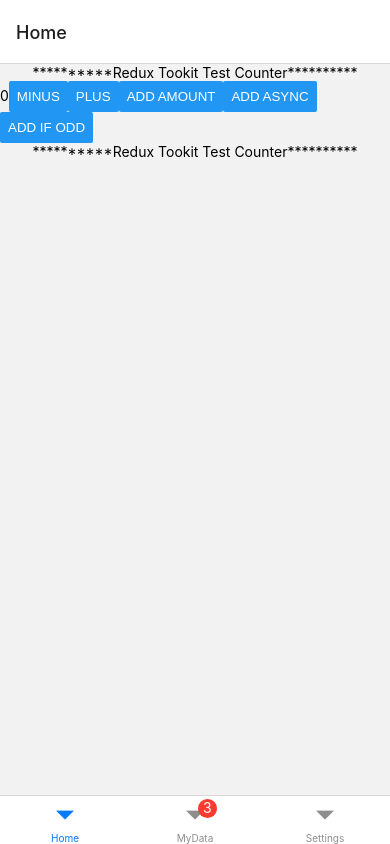
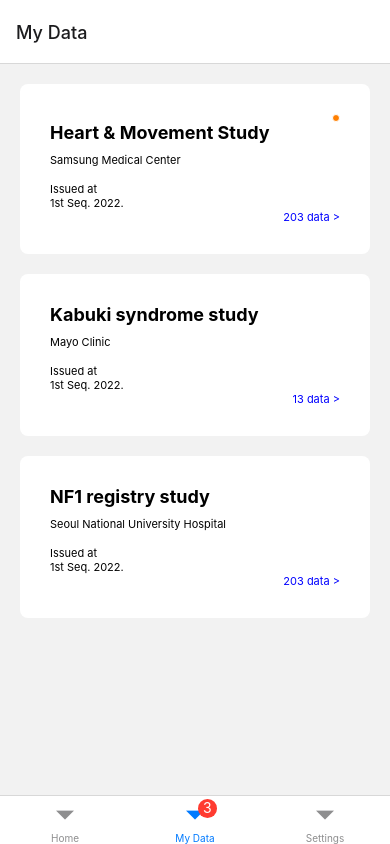
Before and after one commit to heartbit-io/heartbit-wallet-client, a React Native app: screen /MyDataStackNavigator in a window 390 px wide. Built offline with nearby package versions, Linux system fonts and the light colour scheme.

Commit message:
feat: my data list

```diff
--- a/package.json
+++ b/package.json
@@ -14,6 +14,8 @@
     "@react-navigation/native": "^6.1.2",
     "@react-navigation/native-stack": "^6.9.8",
     "@reduxjs/toolkit": "^1.9.1",
+    "@rneui/base": "^4.0.0-rc.7",
+    "@rneui/themed": "^4.0.0-rc.7",
     "axios": "^1.2.3",
     "bip32": "^3.1.0",
     "bip39": "^3.0.4",
@@ -30,6 +32,7 @@
     "react-native-safe-area-context": "^4.5.0",
     "react-native-screens": "^3.19.0",
     "react-native-splash-screen": "^3.3.0",
+    "react-native-vector-icons": "^9.2.0",
     "react-redux": "^8.0.5",
     "scrypt-js": "^3.0.1",
     "stream": "^0.0.2",
--- a/src/RootApp.tsx
+++ b/src/RootApp.tsx
@@ -1,8 +1,8 @@
 import React from 'react';
-import RootNavigator from './navigators/RootNavigator';
+import TabNavigator from './navigators/TabNavigator';
 
 function RootApp(): JSX.Element {
-  return <RootNavigator />;
+  return <TabNavigator />;
 }
 
 export default RootApp;
--- /dev/null
+++ b/src/apis/myDataAPI.ts
@@ -0,0 +1,104 @@
+import {DATAProps} from '../utils/types';
+
+export function fatchMyDataList() {
+  // TODO(hyunsub): mok data for UI, need to connect api
+  const DATA: DATAProps[] = [
+    {
+      key: 'key1',
+      // 1 depth data
+      id: 'xxxxxxxx-xxxxxx-xxxxxx-xx-xxxxxxxxxxxxx1',
+      title: 'Heart & Movement Study',
+      logoUrl: '',
+      issuer: 'Samsung Medical Center',
+      issuedAt: '1st Seq. 2022.',
+      dataCnt: 203,
+      isNew: true,
+      // 2 depth summary
+      type: 'Clinical study',
+      PI: 'Daniel Lee',
+      startDate: '21. Jan. 2020.',
+      endDate: '23. May. 2022',
+      jurisdiction: 'South Korea',
+      CompatibleSystem: 'Raredata',
+      // 2 depth issued data
+      demographics: {
+        birthDate: '28. April. 1987.',
+        race: 'Asian, Korean',
+        occupation: 'Computer programmer',
+        education: "Master's Degree",
+        maritalStatus: 'None',
+        employmentStatus: 'Self-employed',
+        height: 179,
+        weight: 78,
+      },
+      isFamilyHistory: true,
+      familyHistoryDiagnosis: 'Mather, Siblings',
+      NF1Mutation: 'Positive',
+    },
+    {
+      key: 'key2',
+      // 1 depth data
+      id: 'xxxxxxxx-xxxxxx-xxxxxx-xx-xxxxxxxxxxxxx2',
+      title: 'Kabuki syndrome study',
+      logoUrl: '',
+      issuer: 'Mayo Clinic',
+      issuedAt: '1st Seq. 2022.',
+      dataCnt: 13,
+      isNew: false,
+      // 2 depth summary
+      type: 'Clinical study',
+      PI: 'Daniel Lee',
+      startDate: '21. Jan. 2020.',
+      endDate: '23. May. 2022',
+      jurisdiction: 'South Korea',
+      CompatibleSystem: 'Raredata',
+      // 2 depth issued data
+      demographics: {
+        birthDate: '28. April. 1987.',
+        race: 'Asian, Korean',
+        occupation: 'Computer programmer',
+        education: "Master's Degree",
+        maritalStatus: 'None',
+        employmentStatus: 'Self-employed',
+        height: 179,
+        weight: 78,
+      },
+      isFamilyHistory: true,
+      familyHistoryDiagnosis: 'Mather, Siblings',
+      NF1Mutation: 'Positive',
+    },
+    {
+      key: 'key3',
+      id: 'xxxxxxxx-xxxxxx-xxxxxx-xx-xxxxxxxxxxxxx3',
+      title: 'NF1 registry study',
+      logoUrl: '',
+      issuer: 'Seoul National University Hospital',
+      issuedAt: '1st Seq. 2022.',
+      dataCnt: 203,
+      isNew: false,
+      // 2 depth summary
+      type: 'Clinical study',
+      PI: 'Daniel Lee',
+      startDate: '21. Jan. 2020.',
+      endDate: '23. May. 2022',
+      jurisdiction: 'South Korea',
+      CompatibleSystem: 'Raredata',
+      // 2 depth issued data
+      demographics: {
+        birthDate: '28. April. 1987.',
+        race: 'Asian, Korean',
+        occupation: 'Computer programmer',
+        education: "Master's Degree",
+        maritalStatus: 'None',
+        employmentStatus: 'Self-employed',
+        height: 179,
+        weight: 78,
+      },
+      isFamilyHistory: true,
+      familyHistoryDiagnosis: 'Mather, Siblings',
+      NF1Mutation: 'Positive',
+    },
+  ];
+
+  return DATA;
+}
--- /dev/null
+++ b/src/navigators/MyDataStackNavigator.tsx
@@ -0,0 +1,28 @@
+import MyData from '../screens/myData/MyData';
+import MyDataDetail from '../screens/myData/MyDataDetail';
+import React from 'react';
+import {createNativeStackNavigator} from '@react-navigation/native-stack';
+
+const Stack = createNativeStackNavigator();
+
+function MyDataStackNavigator(): JSX.Element {
+  return (
+    <Stack.Navigator
+      screenOptions={() => ({
+        headerShown: false,
+      })}>
+      <Stack.Screen
+        name="MyData"
+        component={MyData}
+        options={{title: 'My Data'}}
+      />
+      <Stack.Screen
+        name="MyDataDetail"
+        component={MyDataDetail}
+        options={{title: 'My Data'}}
+      />
+    </Stack.Navigator>
+  );
+}
+
+export default MyDataStackNavigator;
--- a/src/navigators/RootNavigator.tsx
+++ b/src/navigators/RootNavigator.tsx
@@ -1,28 +1,14 @@
-import Home from '../screens/home/Home';
-import MyData from '../screens/myData/MyData';
 import {NavigationContainer} from '@react-navigation/native';
 import React from 'react';
-import Settings from '../screens/settings/Settings';
-import {createBottomTabNavigator} from '@react-navigation/bottom-tabs';
+import TabNavigator from './TabNavigator';
+import {createNativeStackNavigator} from '@react-navigation/native-stack';
 
-const Tab = createBottomTabNavigator();
+const RootStack = createNativeStackNavigator();
 
 function RootNavigator(): JSX.Element {
   return (
     <NavigationContainer>
-      <Tab.Navigator>
-        <Tab.Screen name="Home" component={Home} options={{title: 'Home'}} />
-        <Tab.Screen
-          name="MyData"
-          component={MyData}
-          options={{title: 'MyData', tabBarBadge: 3}}
-        />
-        <Tab.Screen
-          name="Settings"
-          component={Settings}
-          options={{title: 'Settings'}}
-        />
-      </Tab.Navigator>
+      <RootStack.Screen name="Tab" component={TabNavigator} />
     </NavigationContainer>
   );
 }
--- /dev/null
+++ b/src/navigators/TabNavigator.tsx
@@ -0,0 +1,29 @@
+import Home from '../screens/home/Home';
+import MyDataStackNavigator from './MyDataStackNavigator';
+import {NavigationContainer} from '@react-navigation/native';
+import React from 'react';
+import Settings from '../screens/settings/Settings';
+import {createBottomTabNavigator} from '@react-navigation/bottom-tabs';
+const Tab = createBottomTabNavigator();
+
+function TabNavigator(): JSX.Element {
+  return (
+    <NavigationContainer>
+      <Tab.Navigator>
+        <Tab.Screen name="Home" component={Home} options={{title: 'Home'}} />
+        <Tab.Screen
+          name="MyDataStackNavigator"
+          component={MyDataStackNavigator}
+          options={{title: 'My Data', tabBarBadge: 3}}
+        />
+        <Tab.Screen
+          name="Settings"
+          component={Settings}
+          options={{title: 'Settings'}}
+        />
+      </Tab.Navigator>
+    </NavigationContainer>
+  );
+}
+
+export default TabNavigator;
--- a/src/screens/myData/MyData.tsx
+++ b/src/screens/myData/MyData.tsx
@@ -1,15 +1,105 @@
-import {ScrollView, Text, View} from 'react-native';
+import {
+  FlatList,
+  Pressable,
+  SafeAreaView,
+  StatusBar,
+  StyleSheet,
+  Text,
+  View,
+} from 'react-native';
 
+import {Badge} from '@rneui/themed';
+import {DATAProps} from '../../utils/types';
 import React from 'react';
+import {fatchMyDataList} from '../../apis/myDataAPI';
 
-function MyData() {
+const Item = ({dataInfo}: {dataInfo: DATAProps}) => (
+  // TODO(hyunsub): isNew status update after clicked
+  <View style={styles.item}>
+    {dataInfo.isNew ? <Badge badgeStyle={styles.isNew} /> : null}
+    <Text style={styles.title}>{dataInfo.title}</Text>
+    <Text style={styles.issuer}>{dataInfo.issuer}</Text>
+    <Text style={styles.issuedAt}>Issued at</Text>
+    <Text style={styles.issuedAt}>{dataInfo.issuedAt}</Text>
+    <Text style={styles.dataCnt}>
+      {dataInfo.dataCnt} {'data >'}
+    </Text>
+  </View>
+);
+
+function MyData({navigation}: {navigation: any}) {
   return (
-    <ScrollView>
-      <View style={{flex: 1, alignItems: 'center', justifyContent: 'center'}}>
-        <Text>MyData Page</Text>
-      </View>
-    </ScrollView>
+    <SafeAreaView style={styles.container}>
+      <FlatList
+        data={fatchMyDataList()}
+        renderItem={data => {
+          const dataInfo: DATAProps = data.item;
+
+          return (
+            <Pressable
+              onPress={() => {
+                navigation.navigate('MyDataDetail', {
+                  title: dataInfo?.title,
+                });
+              }}
+              style={({pressed}) => [
+                {
+                  backgroundColor: pressed ? '#f8f9fa' : 'white', // TODO(hyunsub): common style
+                },
+                styles.wrapperCustom,
+              ]}>
+              <View>
+                <Item dataInfo={dataInfo} />
+              </View>
+            </Pressable>
+          );
+        }}
+        keyExtractor={data => data.id}
+      />
+    </SafeAreaView>
   );
 }
 
+const styles = StyleSheet.create({
+  container: {
+    flex: 1,
+    marginTop: StatusBar.currentHeight || 20,
+    marginLeft: 20,
+    marginRight: 20,
+  },
+  item: {
+    borderRadius: 10,
+    padding: 30,
+  },
+  wrapperCustom: {
+    borderRadius: 8,
+    marginBottom: 20,
+  },
+  title: {
+    fontSize: 18,
+    fontWeight: 'bold',
+  },
+  logoUrl: {
+    fontSize: 11,
+  },
+  issuer: {
+    fontSize: 11,
+    marginTop: 10,
+    marginBottom: 15,
+  },
+  issuedAt: {
+    fontSize: 11,
+  },
+  dataCnt: {
+    fontSize: 11,
+    color: 'blue',
+    textAlign: 'right',
+  },
+  isNew: {
+    backgroundColor: '#ff7f00',
+    marginLeft: 'auto',
+    justifyContent: 'flex-end',
+  },
+});
+
 export default MyData;
--- /dev/null
+++ b/src/screens/myData/MyDataDetail.tsx
@@ -0,0 +1,19 @@
+import {Button, Text, View} from 'react-native';
+
+import React from 'react';
+
+function MyDataDetail({navigation, route}: {navigation: any; route: any}) {
+  return (
+    <View style={{flex: 1, alignItems: 'center', justifyContent: 'center'}}>
+      <Text>{route.params.title}</Text>
+      <Button
+        title="Go back"
+        onPress={() => {
+          navigation.goBack();
+        }}
+      />
+    </View>
+  );
+}
+
+export default MyDataDetail;
--- /dev/null
+++ b/src/utils/types.ts
@@ -0,0 +1,31 @@
+export type demographicsProps = {
+  birthDate: string;
+  race: string;
+  occupation: string;
+  education: string;
+  maritalStatus: string;
+  employmentStatus: string;
+  height: number;
+  weight: number;
+};
+
+export type DATAProps = {
+  key: string;
+  id: string;
+  title: string;
+  logoUrl: string;
+  issuer: string;
+  issuedAt: string;
+  dataCnt: number;
+  isNew: boolean;
+  type: string;
+  PI: string;
+  startDate: string;
+  endDate: string;
+  jurisdiction: string;
+  CompatibleSystem: string;
+  demographics: demographicsProps;
+  isFamilyHistory: boolean;
+  familyHistoryDiagnosis: string;
+  NF1Mutation: string;
+};
```
Also changed, not shown: 1 other file (tests, documents, lock files or other folders).
